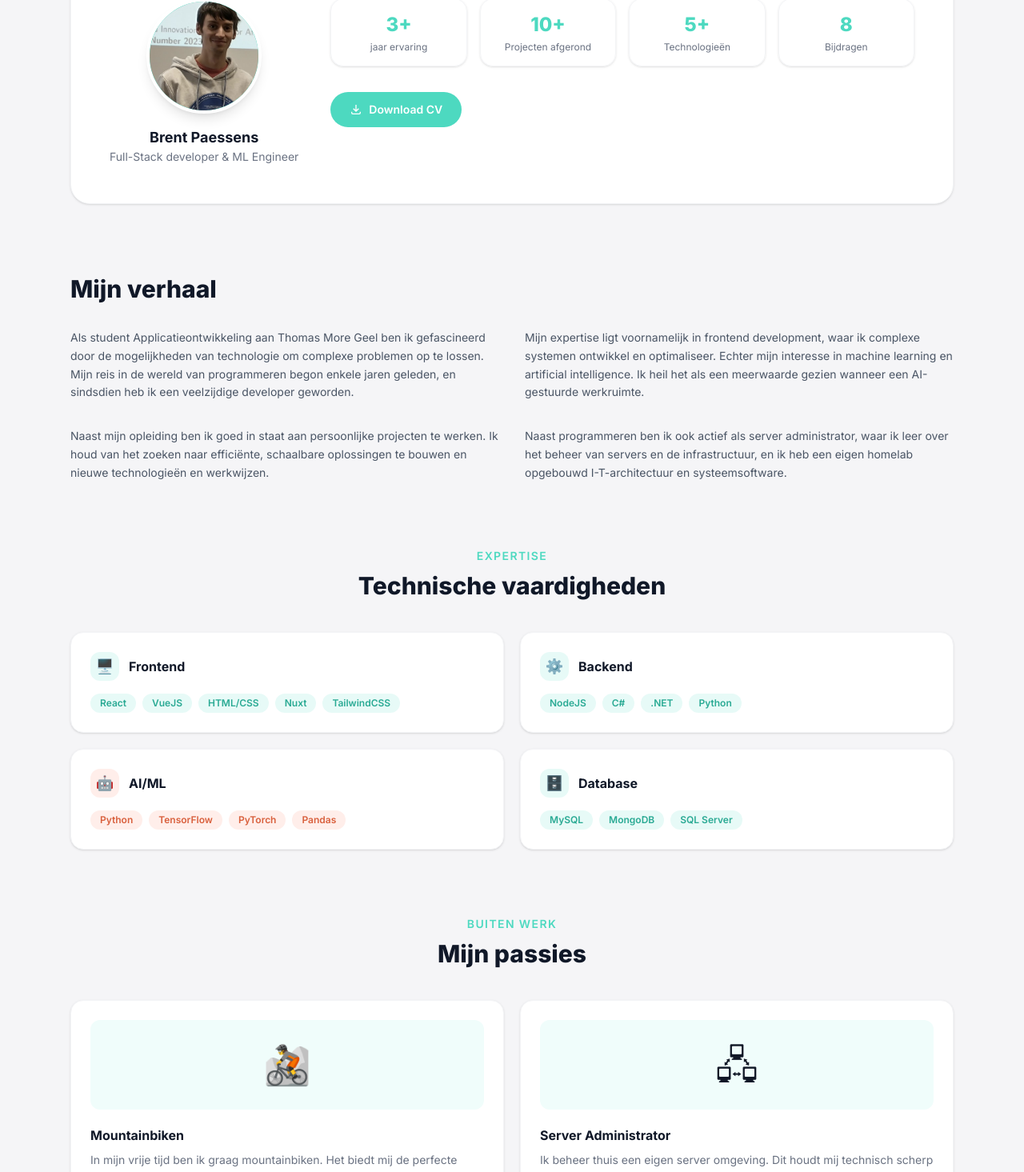
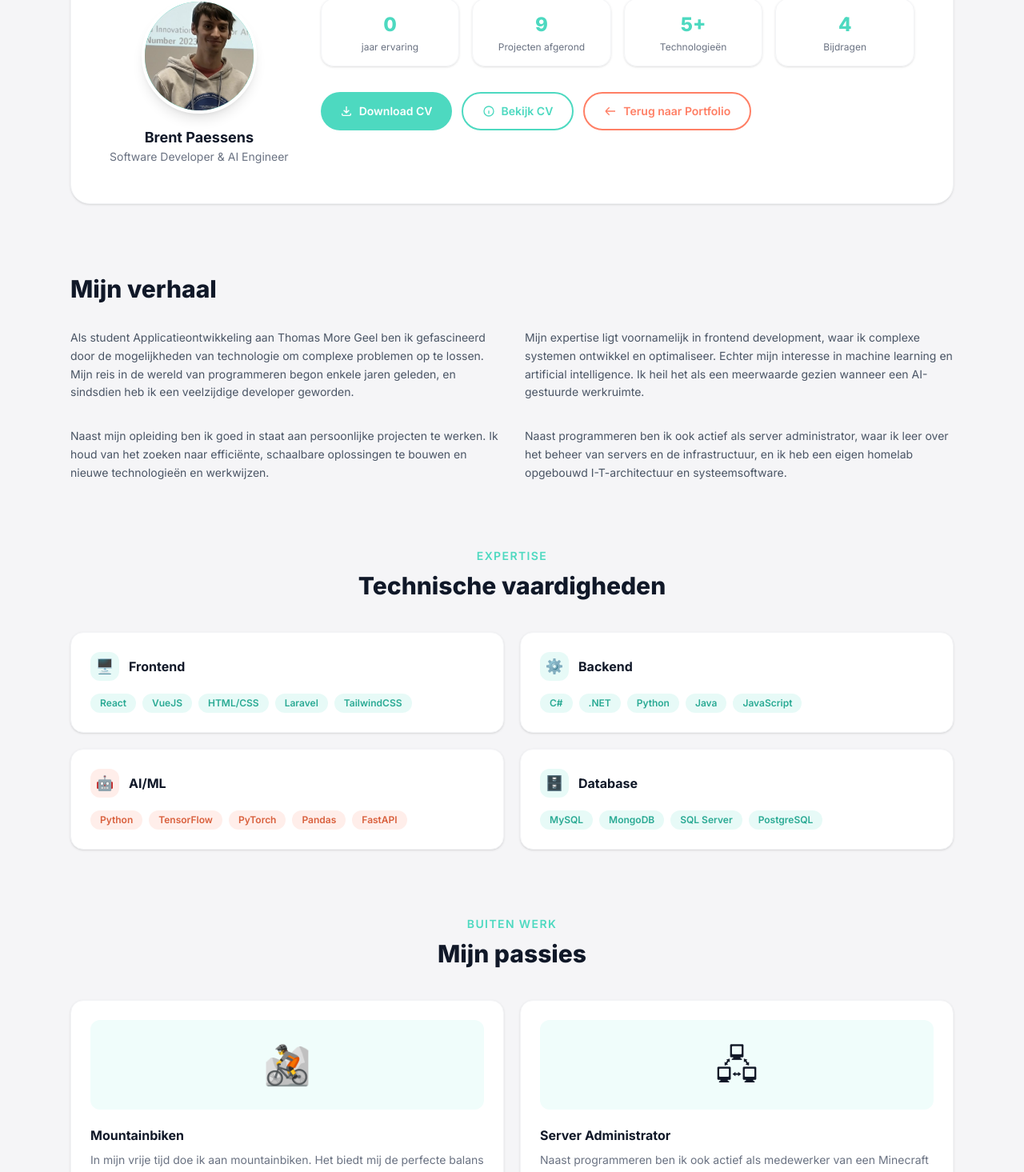
Before and after one commit to BrentPaessens/portfolio_website, a Next.js app: page /over-mij in a window 1280 px wide. Shown: the part 419-1884 px from the top of the page at 80% size. Built offline with nearby package versions, Linux system fonts and the light colour scheme.

Commit message:
kleine details aangepast
home page krijgt upcomming section.

recente projecten bijgewerkt.

```diff
--- a/src/app/contact/page.tsx
+++ b/src/app/contact/page.tsx
@@ -40,7 +40,7 @@ const CONTACT_ITEMS = [
             </svg>
         ),
         label: 'Locatie',
-        value: 'Zelem, Belgium',
+        value: 'Flanders, Belgium',
         href: 'https://maps.google.com/?q=Zelem,Belgium',
         cta: 'Bekijk op kaart →',
     },
--- a/src/app/over-mij/page.tsx
+++ b/src/app/over-mij/page.tsx
@@ -9,35 +9,35 @@ export const metadata: Metadata = {
 /* ─── Data ─────────────────────────────────────────────── */
 
 const STATS = [
-    { value: '3+',  label: 'jaar ervaring' },
-    { value: '10+', label: 'Projecten afgerond' },
+    { value: '0',  label: 'jaar ervaring' },
+    { value: '9', label: 'Projecten afgerond' },
     { value: '5+',  label: 'Technologieën' },
-    { value: '8',   label: 'Bijdragen' },
+    { value: '4',   label: 'Bijdragen' },
 ];
 
 const SKILLS = [
     {
         category: 'Frontend',
         icon: '🖥️',
-        tags: ['React', 'VueJS', 'HTML/CSS', 'Nuxt', 'TailwindCSS'],
+        tags: ['React', 'VueJS', 'HTML/CSS', 'Laravel', 'TailwindCSS'],
         color: '#4DD9C0',
     },
     {
         category: 'Backend',
         icon: '⚙️',
-        tags: ['NodeJS', 'C#', '.NET', 'Python'],
+        tags: ['C#', '.NET', 'Python', 'Java', 'JavaScript'],
         color: '#4DD9C0',
     },
     {
         category: 'AI/ML',
         icon: '🤖',
-        tags: ['Python', 'TensorFlow', 'PyTorch', 'Pandas'],
+        tags: ['Python', 'TensorFlow', 'PyTorch', 'Pandas', 'FastAPI'],
         color: '#FF7F65',
     },
     {
         category: 'Database',
         icon: '🗄️',
-        tags: ['MySQL', 'MongoDB', 'SQL Server'],
+        tags: ['MySQL', 'MongoDB', 'SQL Server', 'PostgreSQL'],
         color: '#4DD9C0',
     },
 ];
@@ -47,15 +47,15 @@ const PASSIONS = [
         title: 'Mountainbiken',
         icon: '🚵',
         description:
-            'In mijn vrije tijd ben ik graag mountainbiken. Het biedt mij de perfecte balans tussen buiten zijn en kilometers later kom je thuis als herboren.',
+            'In mijn vrije tijd doe ik aan mountainbiken. Het biedt mij de perfecte balans tussen buiten zijn en kilometers later kom je thuis als herboren.',
         tags: ['Natuur', 'Avontuur'],
     },
     {
         title: 'Server Administrator',
         icon: '🖧',
         description:
-            'Ik beheer thuis een eigen server omgeving. Dit houdt mij technisch scherp en ik leer hierin effectieve, schaalbare en betrouwbare IT-infrastructuur op te zetten.',
-        tags: ['Proxmox', 'Homelab'],
+            'Naast programmeren ben ik ook actief als medewerker van een Minecraft server, waar ik reports behandel en onderzoek of iemand de regels overtreedt van de server. ',
+        tags: ['Minecraft', 'Server Admin'],
     },
 ];
 
@@ -105,7 +105,7 @@ export default function OverMijPage() {
                             </div>
                             <div className="text-center">
                                 <p className="font-bold text-gray-900 text-lg">Brent Paessens</p>
-                                <p className="text-sm text-gray-500">Full-Stack developer &amp; ML Engineer</p>
+                                <p className="text-sm text-gray-500">Software Developer &amp; AI Engineer</p>
                             </div>
                         </div>
 
@@ -123,6 +123,7 @@ export default function OverMijPage() {
                                 ))}
                             </div>
 
+                            <div className="flex flex-wrap gap-3">
                                 <a
                                     href="/CV.pdf"
                                     download
@@ -134,6 +135,29 @@ export default function OverMijPage() {
                                     </svg>
                                     Download CV
                                 </a>
+                                <a
+                                    href="/CV.pdf"
+                                    target="_blank"
+                                    rel="noopener noreferrer"
+                                    className="inline-flex items-center gap-2 px-6 py-3 rounded-full text-sm font-semibold transition-all border-2"
+                                    style={{ borderColor: '#4DD9C0', color: '#4DD9C0', background: 'transparent' }}
+                                >
+                                    <svg className="w-4 h-4" fill="none" stroke="currentColor" strokeWidth="2" viewBox="0 0 24 24">
+                                        <path d="M13 16h-1v-4h-1m1-4h.01M21 12a9 9 0 11-18 0 9 9 0 0118 0z" />
+                                    </svg>
+                                    Bekijk CV
+                                </a>
+                                <a
+                                    href="/"
+                                    className="inline-flex items-center gap-2 px-6 py-3 rounded-full text-sm font-semibold transition-all border-2"
+                                    style={{ borderColor: '#FF7F65', color: '#FF7F65', background: 'transparent' }}
+                                >
+                                    <svg className="w-4 h-4" fill="none" stroke="currentColor" strokeWidth="2" viewBox="0 0 24 24">
+                                        <path d="M10 19l-7-7m0 0l7-7m-7 7h18" />
+                                    </svg>
+                                    Terug naar Portfolio
+                                </a>
+                            </div>
                         </div>
                     </div>
                 </div>
--- a/src/data/projects.json
+++ b/src/data/projects.json
@@ -1,4 +1,23 @@
 [
+  {
+    "id": 4,
+    "title": "HomeAssistant IoT project",
+    "description": "Raspberry Pi met HomeAssistant om digitale meter uit te lezen en hiervan real-time verbruik, productie en uw piek verbruik per kwartier.",
+    "longDescription": "Een raspberry Pi 5 met HomeAssistant geïnstalleerd en geconfigureerd om data van een digitale meter uit te lezen. De setup biedt real-time inzicht in energieverbruik, productie en piekverbruik per kwartier. Houd ook deze gegevens voor 1 jaar bij.",
+    "image": "/assets/project-5.png",
+    "tags": [
+      "IoT",
+      "Open Source",
+      "HomeAssistant",
+      "Raspberry Pi"
+    ],
+    "tagColors": [
+      "teal",
+      "purple",
+      "purple",
+      "blue"
+    ]
+  },
   {
     "id": 2,
     "title": "Project 4.0",
--- /dev/null
+++ b/src/data/upcomingProjects.json
@@ -0,0 +1,18 @@
+[
+  {
+    "id": 5,
+    "title": "AI Home Chatbot",
+    "description": "",
+    "image": "",
+    "tags": [
+      "Python",
+      "OpenAI"
+    ],
+    "tagColors": [
+      "teal",
+      "purple"
+    ],
+    "status": "In voorbereiding",
+    "startDate": "Juli 2026"
+  }
+]
```
Lines whose indentation alone changed are shown as unchanged.
